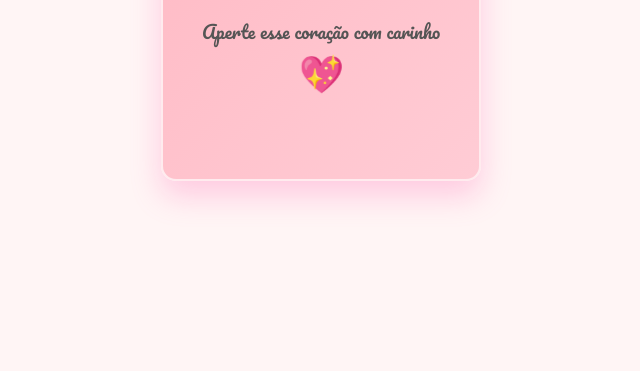
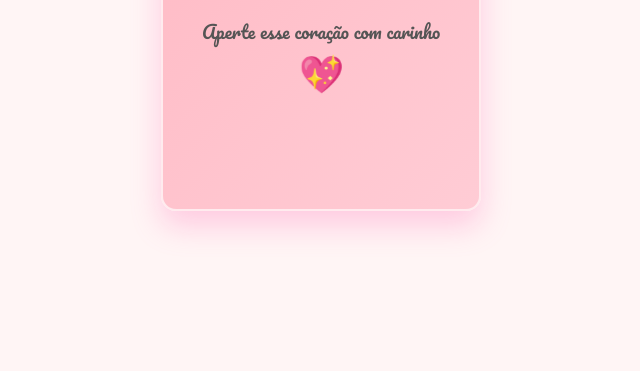
Before and after one commit to victxml/formylove, a plain HTML site: page index.html in a window 1280 px wide. Shown: the part 429-800 px from the top of the page, without its empty margins (319-959 px from the left). Drawn offline with Linux system fonts and the light colour scheme.

Commit message:
Update index.html

```diff
--- a/index.html
+++ b/index.html
@@ -40,7 +40,7 @@
 
             width: 320px;
 
-            height: 420px;
+            height: 480px;
 
             transform-style: preserve-3d;
 
```
